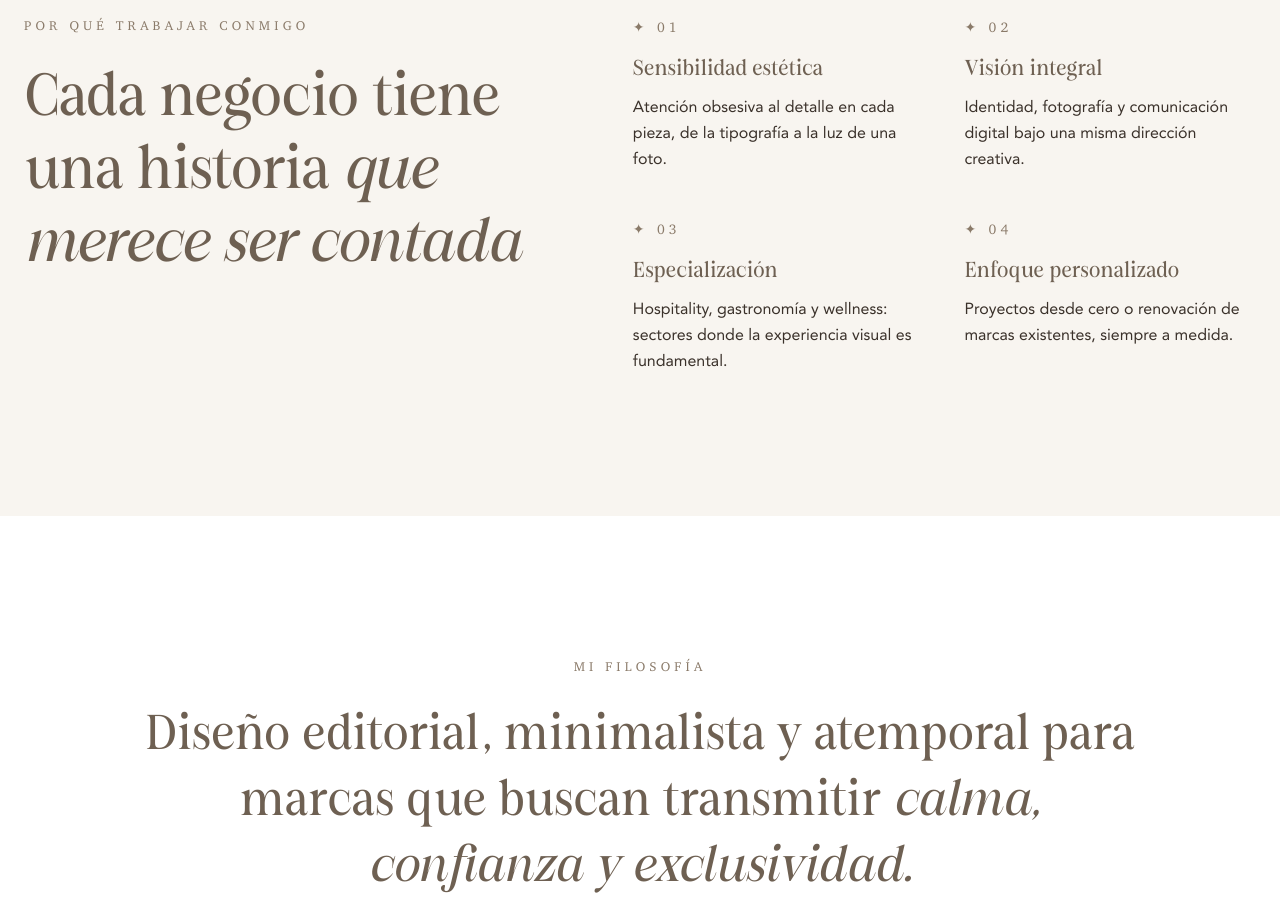
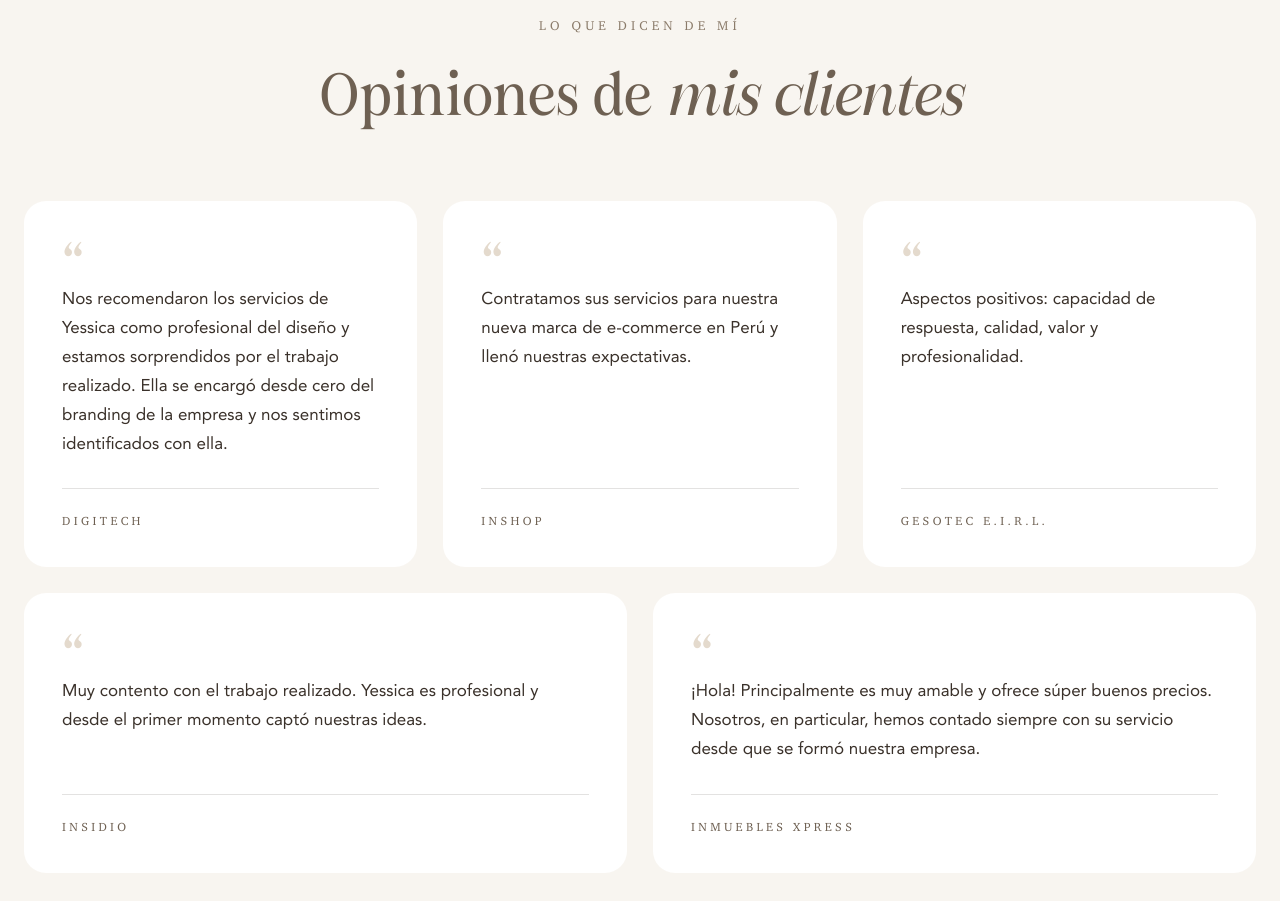
Before and after one commit to yessicadiazmoya/yessicadiaz-studio, a plain HTML site: page index.html in a window 1280 px wide. Shown: the part 9000-9901 px from the top of the page. Drawn offline with Linux system fonts and the light colour scheme.

Commit message:
Añadir opiniones de clientes y quitar Por qué trabajar conmigo

```diff
--- a/index.html
+++ b/index.html
@@ -8,7 +8,7 @@
   <link rel="preload" href="FigoShiftz-Regular.woff2" as="font" type="font/woff2" crossorigin>
   <link rel="preload" href="FigoShiftz-Italic.woff2" as="font" type="font/woff2" crossorigin>
   <link rel="preload" href="portada.jpg" as="image">
-  <link rel="stylesheet" href="styles.css?v=8">
+  <link rel="stylesheet" href="styles.css?v=9">
 </head>
 <body>
 
@@ -317,18 +317,34 @@
     </div>
   </section>
 
-  <!-- ============ DIFERENCIA ============ -->
-  <section class="section">
-    <div class="container diff">
-      <div class="reveal">
-        <p class="eyebrow">Por qué trabajar conmigo</p>
-        <h2 class="display">Cada negocio tiene una historia <em>que merece ser contada</em></h2>
+  <!-- ============ OPINIONES ============ -->
+  <section class="section" id="opiniones">
+    <div class="container">
+      <div class="center-head reveal">
+        <p class="eyebrow">Lo que dicen de mí</p>
+        <h2 class="display">Opiniones de <em>mis clientes</em></h2>
       </div>
-      <div class="diff__list">
-        <div class="diff__item reveal"><div class="ico">✦ 01</div><h3>Sensibilidad estética</h3><p>Atención obsesiva al detalle en cada pieza, de la tipografía a la luz de una foto.</p></div>
-        <div class="diff__item reveal"><div class="ico">✦ 02</div><h3>Visión integral</h3><p>Identidad, fotografía y comunicación digital bajo una misma dirección creativa.</p></div>
-        <div class="diff__item reveal"><div class="ico">✦ 03</div><h3>Especialización</h3><p>Hospitality, gastronomía y wellness: sectores donde la experiencia visual es fundamental.</p></div>
-        <div class="diff__item reveal"><div class="ico">✦ 04</div><h3>Enfoque personalizado</h3><p>Proyectos desde cero o renovación de marcas existentes, siempre a medida.</p></div>
+      <div class="reviews">
+        <figure class="review reveal">
+          <blockquote><p>Nos recomendaron los servicios de Yessica como profesional del diseño y estamos sorprendidos por el trabajo realizado. Ella se encargó desde cero del branding de la empresa y nos sentimos identificados con ella.</p></blockquote>
+          <figcaption>Digitech</figcaption>
+        </figure>
+        <figure class="review reveal">
+          <blockquote><p>Contratamos sus servicios para nuestra nueva marca de e-commerce en Perú y llenó nuestras expectativas.</p></blockquote>
+          <figcaption>Inshop</figcaption>
+        </figure>
+        <figure class="review reveal">
+          <blockquote><p>Aspectos positivos: capacidad de respuesta, calidad, valor y profesionalidad.</p></blockquote>
+          <figcaption>Gesotec E.I.R.L.</figcaption>
+        </figure>
+        <figure class="review reveal">
+          <blockquote><p>Muy contento con el trabajo realizado. Yessica es profesional y desde el primer momento captó nuestras ideas.</p></blockquote>
+          <figcaption>Insidio</figcaption>
+        </figure>
+        <figure class="review reveal">
+          <blockquote><p>¡Hola! Principalmente es muy amable y ofrece súper buenos precios. Nosotros, en particular, hemos contado siempre con su servicio desde que se formó nuestra empresa.</p></blockquote>
+          <figcaption>Inmuebles Xpress</figcaption>
+        </figure>
       </div>
     </div>
   </section>
--- a/styles.css
+++ b/styles.css
@@ -304,12 +304,14 @@ section { scroll-margin-top: 80px; }
 .solution__problem { font-size: 18px; color: var(--espresso); }
 .solution__answer { font-family: var(--serif-display); font-size: 26px; line-height: 1.2; color: var(--taupe-dark); }
 
-/* Diferencia */
-.diff { display: grid; grid-template-columns: 1fr 1.2fr; gap: clamp(40px, 7vw, 110px); }
-.diff__list { display: grid; grid-template-columns: 1fr 1fr; gap: 44px 40px; }
-.diff__item h3 { font-size: 26px; line-height: 1.15; margin: 0 0 10px; color: var(--taupe-dark); }
-.diff__item p { margin: 0; font-size: 16px; }
-.diff__item .ico { font-size: 14px; color: var(--taupe); margin-bottom: 16px; letter-spacing: .3em; }
+/* Opiniones */
+.reviews { display: grid; grid-template-columns: repeat(6, 1fr); gap: 26px; }
+.review { grid-column: span 2; margin: 0; background: var(--white); border-radius: var(--radius); padding: 44px 38px 36px; display: flex; flex-direction: column; }
+.review:nth-child(4), .review:nth-child(5) { grid-column: span 3; }
+.review::before { content: "\201C"; font-family: var(--serif-display); font-size: 84px; line-height: .6; color: var(--linen); height: 40px; }
+.review blockquote { margin: 0 0 30px; }
+.review blockquote p { margin: 0; font-size: 17px; line-height: 1.7; }
+.review figcaption { margin-top: auto; padding-top: 22px; border-top: 1px solid var(--line); font-family: var(--serif-text); font-size: 12px; letter-spacing: .28em; text-transform: uppercase; color: var(--taupe-dark); }
 
 /* Valores (cita) */
 .quote { text-align: center; }
@@ -395,6 +397,9 @@ section { scroll-margin-top: 80px; }
   .nav__links { gap: 24px; }
   .services, .sectors { grid-template-columns: 1fr 1fr; }
   .service, .service:nth-child(4), .service:nth-child(5) { grid-column: auto; }
+  .reviews { grid-template-columns: 1fr 1fr; }
+  .review, .review:nth-child(4) { grid-column: auto; }
+  .review:nth-child(5) { grid-column: 1 / -1; }
   .plans { grid-template-columns: 1fr; max-width: 560px; margin: 0 auto; gap: 44px; }
   .steps { grid-template-columns: 1fr 1fr; }
   .step, .step:nth-child(n) { padding: 44px 36px 44px 0; border-left: 0; border-top: 1px solid var(--line); }
@@ -425,7 +430,7 @@ section { scroll-margin-top: 80px; }
   .nav.is-open .nav__toggle span:last-child { transform: translateY(-4px) rotate(-45deg); }
   .nav .btn--light { background: var(--taupe); color: var(--white); }
 
-  .about, .diff, .cta, .contact, .section-head { grid-template-columns: 1fr; }
+  .about, .cta, .contact, .section-head { grid-template-columns: 1fr; }
   .section-head .lead { justify-self: start; }
   .about__badge { right: 16px; }
   .solution { grid-template-columns: 50px 1fr; }
@@ -453,7 +458,6 @@ section { scroll-margin-top: 80px; }
   .sector { padding: 26px; aspect-ratio: 4/5 !important; }
   .solution { gap: 4px 16px; padding: 24px 0; grid-template-columns: 40px 1fr; }
   .solution__n { font-size: 22px; }
-  .diff__list { gap: 34px; }
   .quote__values li { padding: 9px 18px; font-size: 12px; }
   .cta__visual { aspect-ratio: 4/3; }
   .contact__links { margin-top: 36px; }
@@ -464,7 +468,8 @@ section { scroll-margin-top: 80px; }
   .footer { padding: 64px 0 90px; }
   .footer .logo { font-size: 32px; }
   .wa-float { right: 16px; bottom: 16px; width: 54px; height: 54px; }
-  .services, .sectors, .diff__list { grid-template-columns: 1fr; }
+  .services, .sectors, .reviews { grid-template-columns: 1fr; }
+  .review, .review:nth-child(n) { grid-column: auto; padding: 36px 26px 28px; }
   .steps { grid-template-columns: 1fr; }
   .step, .step:nth-child(n) { padding: 34px 0; border-left: 0; }
   .step__n { font-size: 60px; margin-bottom: 16px; }
```
